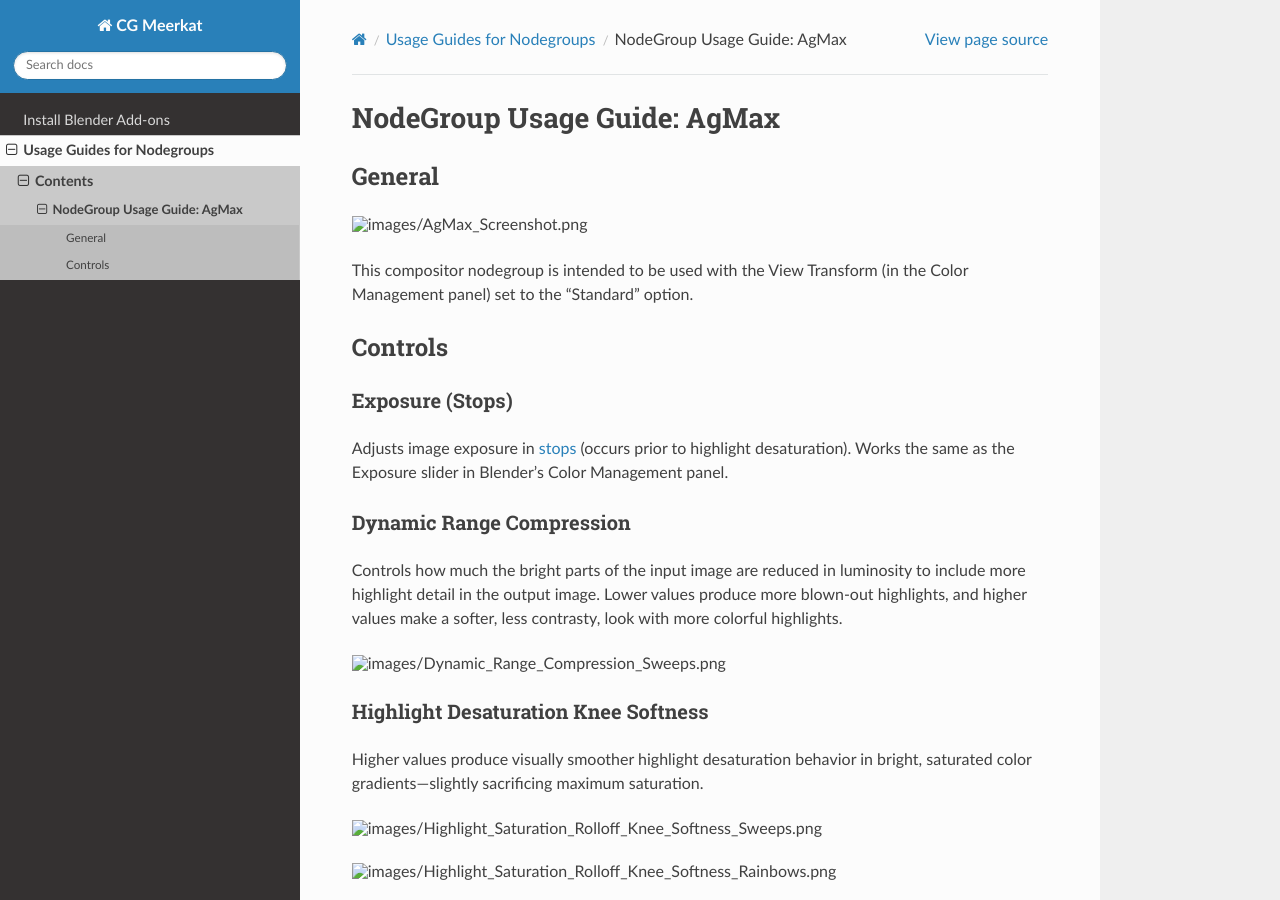
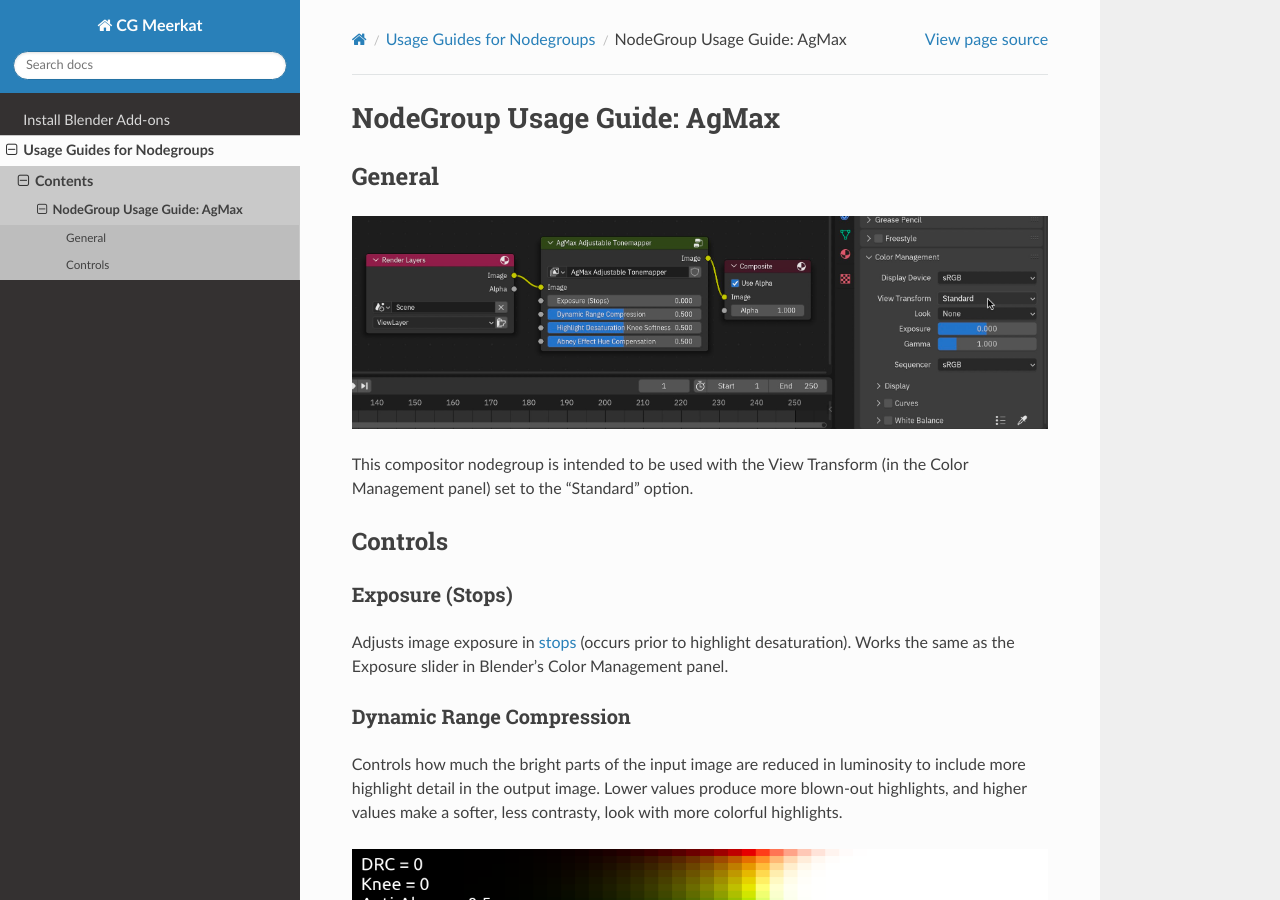
Before and after one commit to cgmeerkat/blender-addons-documentation, a Sphinx documentation site: the page built from docs/source/nodegroups/AgMax_tonemapper.rst, in a window 1280 px wide and 900 px high. Built offline with Sphinx 7.4.7 and the Read the Docs theme 3.1.0, drawn with Linux system fonts in a browser that asks for light colours.

Commit message:
Update AgMax_tonemapper.rst

```diff
--- a/docs/source/nodegroups/AgMax_tonemapper.rst
+++ b/docs/source/nodegroups/AgMax_tonemapper.rst
@@ -3,7 +3,7 @@ NodeGroup Usage Guide: AgMax
 
 General
 ==========
-.. image:: ../images/AgMax_Screenshot.png
+.. image:: ../images/agmax/AgMax_Screenshot.png
 
 This compositor nodegroup is intended to be used with the View Transform (in the Color Management panel) set to the “Standard” option.
 
@@ -18,15 +18,15 @@ Dynamic Range Compression
 ----------
 Controls how much the bright parts of the input image are reduced in luminosity to include more highlight detail in the output image. Lower values produce more blown-out highlights, and higher values make a softer, less contrasty, look with more colorful highlights.
 
-.. image:: ../images/Dynamic_Range_Compression_Sweeps.png
+.. image:: ../images/agmax/Dynamic_Range_Compression_Sweeps.png
 
 Highlight Desaturation Knee Softness
 ----------
 Higher values produce visually smoother highlight desaturation behavior in bright, saturated color gradients—slightly sacrificing maximum saturation.
 
-.. image:: ../images/Highlight_Saturation_Rolloff_Knee_Softness_Sweeps.png
+.. image:: ../images/agmax/Highlight_Saturation_Rolloff_Knee_Softness_Sweeps.png
 
-.. image:: ../images/Highlight_Saturation_Rolloff_Knee_Softness_Rainbows.png
+.. image:: ../images/agmax/Highlight_Saturation_Rolloff_Knee_Softness_Rainbows.png
 
 Abney Effect Hue Compensation
 ----------
```
Also changed, not shown: other parts of docs/source/nodegroups/AgMax_tonemapper.rst (+1 -1 lines).
